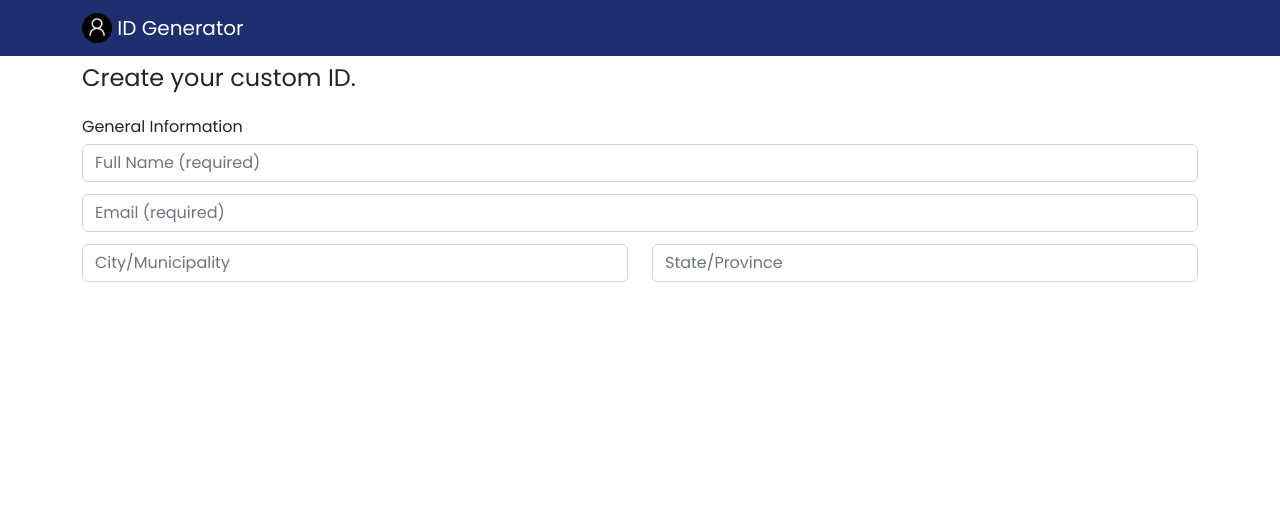
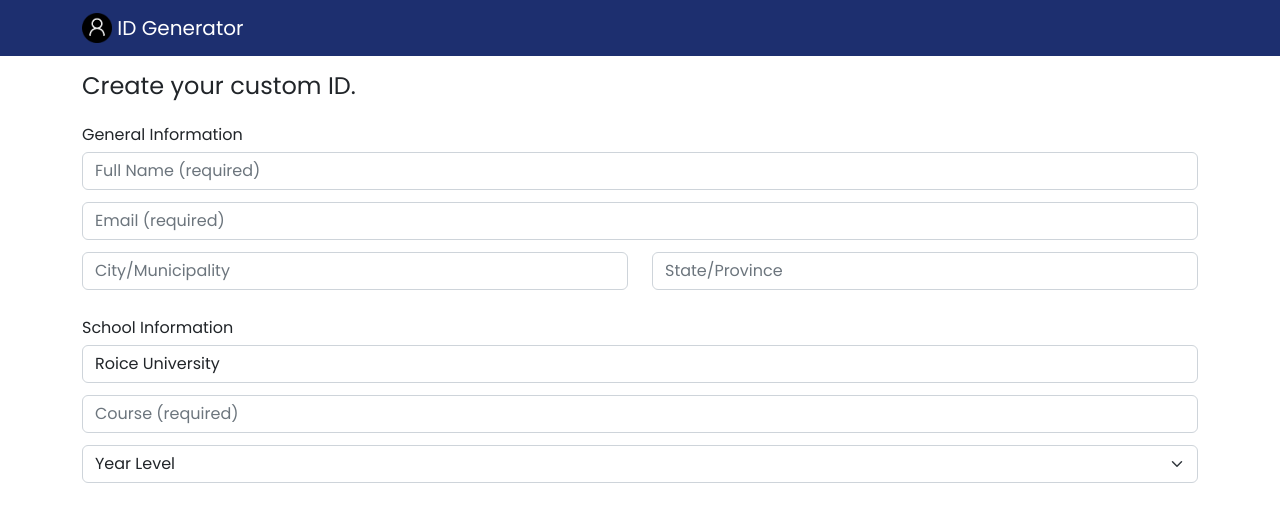
Before and after one commit to roiceee/CV-App, a React (Create React App) app: page / in a window 1280 px wide. Shown: the top 522 px of the page. Built offline with nearby package versions, Linux system fonts and the light colour scheme.

Commit message:
revised forms

```diff
--- a/src/components/body/bodyContainer.js
+++ b/src/components/body/bodyContainer.js
@@ -2,8 +2,8 @@ import React from "react";
 import Container from "react-bootstrap/esm/Container";
 import GeneralInformationForm from "./form-components/generalInformation";
 import Header from "./header";
-import { useState } from "react";
-//import SchoolInformationForm from "./form-components/schoolInformationForm";
+import { useState, useCallback } from "react";
+import SchoolInformationForm from "./form-components/schoolInformationForm";
 
 function BodyContainer() {
   let defaultStudentInformation = {
@@ -11,24 +11,31 @@ function BodyContainer() {
     email: "",
     city: "",
     province: "",
+    schoolName: "Roice University",
     course: "",
     yearLevel: "",
-    lrn: "",
-    schoolName: "Roice University",
   };
   const [studentInfo, setStudentInfo] = useState(defaultStudentInformation);
+
+  const changeInputHandler = useCallback((e) => {
+    const { id, value } = e.target;
+    setStudentInfo((studentInfo) => ({
+      ...studentInfo,
+      [id]: value,
+    }));
+  }, []);
 
   return (
     <Container className="mt-2">
       <Header />
       <GeneralInformationForm
         studentInfo={studentInfo}
-        setStudentInfo={setStudentInfo}
+        changeInputHandler={changeInputHandler}
       />
-      {/* <SchoolInformationForm
+      <SchoolInformationForm
         studentInfo={studentInfo}
-        setStudentInfo={setStudentInfo}
-      /> */}
+        changeInputHandler={changeInputHandler}
+      />
     </Container>
   );
 }
--- a/src/components/body/form-components/generalInformation.js
+++ b/src/components/body/form-components/generalInformation.js
@@ -10,14 +10,10 @@ import {
 } from "./validation";
 import "../../../styles/form-customize.css";
 
-function GeneralInformationForm({ studentInfo, setStudentInfo }) {
-  const changeInputHandler = useCallback((e) => {
-    const { id, value } = e.target;
-    setStudentInfo((prevState) => ({
-      ...prevState,
-      [id]: value,
-    }));
-    console.log(id + "   " + value);
+function GeneralInformationForm({ studentInfo, changeInputHandler }) {
+  const onChange = useCallback((e) => {
+    changeInputHandler(e);
+    const id = e.target.id;
     switch (id) {
       case "name":
         debouncedValidateRequiredInput(e, "name-error");
@@ -37,7 +33,7 @@ function GeneralInformationForm({ studentInfo, setStudentInfo }) {
       <h6>General Information</h6>
       <Form.Group className="mb-2" controlId="name">
         <Form.Control
-          onChange={changeInputHandler}
+          onChange={onChange}
           value={studentInfo.name}
           type="text"
           placeholder="Full Name (required)"
@@ -47,7 +43,7 @@ function GeneralInformationForm({ studentInfo, setStudentInfo }) {
 
       <Form.Group className="mb-2" controlId="email">
         <Form.Control
-          onChange={changeInputHandler}
+          onChange={onChange}
           value={studentInfo.email}
           type="email"
           placeholder="Email (required)"
@@ -59,7 +55,7 @@ function GeneralInformationForm({ studentInfo, setStudentInfo }) {
         <Col>
           <Form.Group className="mb-2" controlId="city">
             <Form.Control
-              onChange={changeInputHandler}
+              onChange={onChange}
               value={studentInfo.city}
               type="text"
               placeholder="City/Municipality"
@@ -70,7 +66,7 @@ function GeneralInformationForm({ studentInfo, setStudentInfo }) {
         <Col>
           <Form.Group className="mb-2" controlId="province">
             <Form.Control
-              onChange={changeInputHandler}
+              onChange={onChange}
               value={studentInfo.province}
               type="text"
               placeholder="State/Province"
--- a/src/components/body/form-components/schoolInformationForm.js
+++ b/src/components/body/form-components/schoolInformationForm.js
@@ -7,67 +7,55 @@ import {
 } from "./validation";
 
 function SchoolInformationForm({
-  course,
-  setCourse,
-  yearLevel,
-  setYearLevel,
-  lrn,
-  requiredLrnLength,
-  setLrn,
-  schoolName,
-  setSchoolName
+  studentInfo,
+  changeInputHandler
 }) {
-  const changeInputHandler = useCallback((e) => {
-    const value = e.target.value;
-    const targetID = e.target.id;
-    switch (targetID) {
-      case "formCourse":
-        setCourse(value);
+  const onChange = useCallback((e) => {
+    changeInputHandler(e);
+    const id = e.target.id;
+    switch (id) {
+      case "schoolName":
+        debouncedValidateRequiredInput(e, "school-name-error");
+        break;
+      case "course":
         debouncedValidateRequiredInput(e, "course-error");
         break;
-      case "formYearLevel":
-        setYearLevel(value);
+      case "yearLevel":
         debouncedValidateRequiredInput(e, "year-level-error");
         break;
-      case "formLrn":
-        setLrn(value);
+      case "lrn":
         debouncedValidateInput(e, "lrn-error");
-        debouncedValidateExactLength(e, requiredLrnLength, "lrn-error");
-        break;
-        case "formSchoolName":
-        setSchoolName(value);
-        debouncedValidateRequiredInput(e, "school-name-error");
+        debouncedValidateExactLength(e, 12, "lrn-error");
         break;
     }
   }, []);
 
   return (
-    <Form className="mt-4">
+    <Form className="mt-3">
         <h6>School Information</h6>
-
-        <Form.Group className="mb-3" controlId="formSchoolName">
+        <Form.Group className="mb-2" controlId="schoolName">
         <Form.Control
-          onChange={changeInputHandler}
-          value={schoolName}
+          onChange={onChange}
+          value={studentInfo.schoolName}
           type="text"
           placeholder="School name (required)"
         />
         <div id="school-name-error" className="error"></div>
       </Form.Group>
 
-      <Form.Group className="mb-3" controlId="formCourse">
+      <Form.Group className="mb-2" controlId="course">
         <Form.Control
-          onChange={changeInputHandler}
-          value={course}
+          onChange={onChange}
+          value={studentInfo.course}
           type="text"
           placeholder="Course (required)"
         />
         <div id="course-error" className="error"></div>
       </Form.Group>
-      <Form.Group className="mb-3" controlId="formYearLevel">
+      <Form.Group className="mb-2" controlId="yearLevel">
         <Form.Select
-          value={yearLevel}
-          onChange={changeInputHandler}
+          value={studentInfo.yearLevel}
+          onChange={onChange}
           aria-label="Year Level"
         >
           <option>Year Level</option>
@@ -78,16 +66,6 @@ function SchoolInformationForm({
         </Form.Select>
         <div id="year-level-error" className="error"></div>
       </Form.Group>
-
-      <Form.Group className="mb-3" controlId="formLrn">
-        <Form.Control
-          onChange={changeInputHandler}
-          value={lrn}
-          type="number"
-          placeholder="12-digit LRN"
-        />
-        <div id="lrn-error" className="error"></div>
-      </Form.Group>
     </Form>
   );
 }
--- a/src/components/body/header.js
+++ b/src/components/body/header.js
@@ -3,7 +3,7 @@ import React from 'react';
 function Header() {
 
     return(
-        <h4>Create your custom ID.</h4>
+        <h4 className='mt-3'>Create your custom ID.</h4>
     )
 }
 
```
